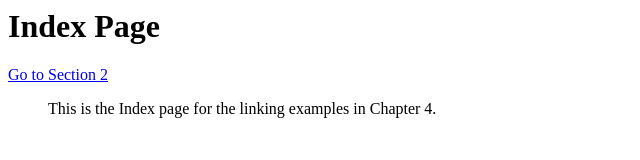
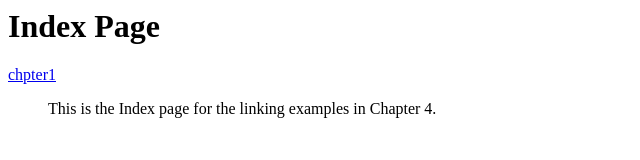
Before and after one commit to kalelP2/linkreview, a plain HTML site: page index.html in a window 1280 px wide. Shown: the full height of the page, 0-640 px from the left. Drawn offline with Linux system fonts and the light colour scheme.

Commit message:
Update index.html

```diff
--- a/index.html
+++ b/index.html
@@ -6,7 +6,7 @@
 <BODY>
 
 <H1>Index Page</H1>
-<a href="chapter1">Go to Section 2</a>
+<a href="chapter1.html">chpter1</a>
   <br>
 <BLOCKQUOTE>This is the Index page for the linking examples in Chapter
 4.</BLOCKQUOTE>
```
